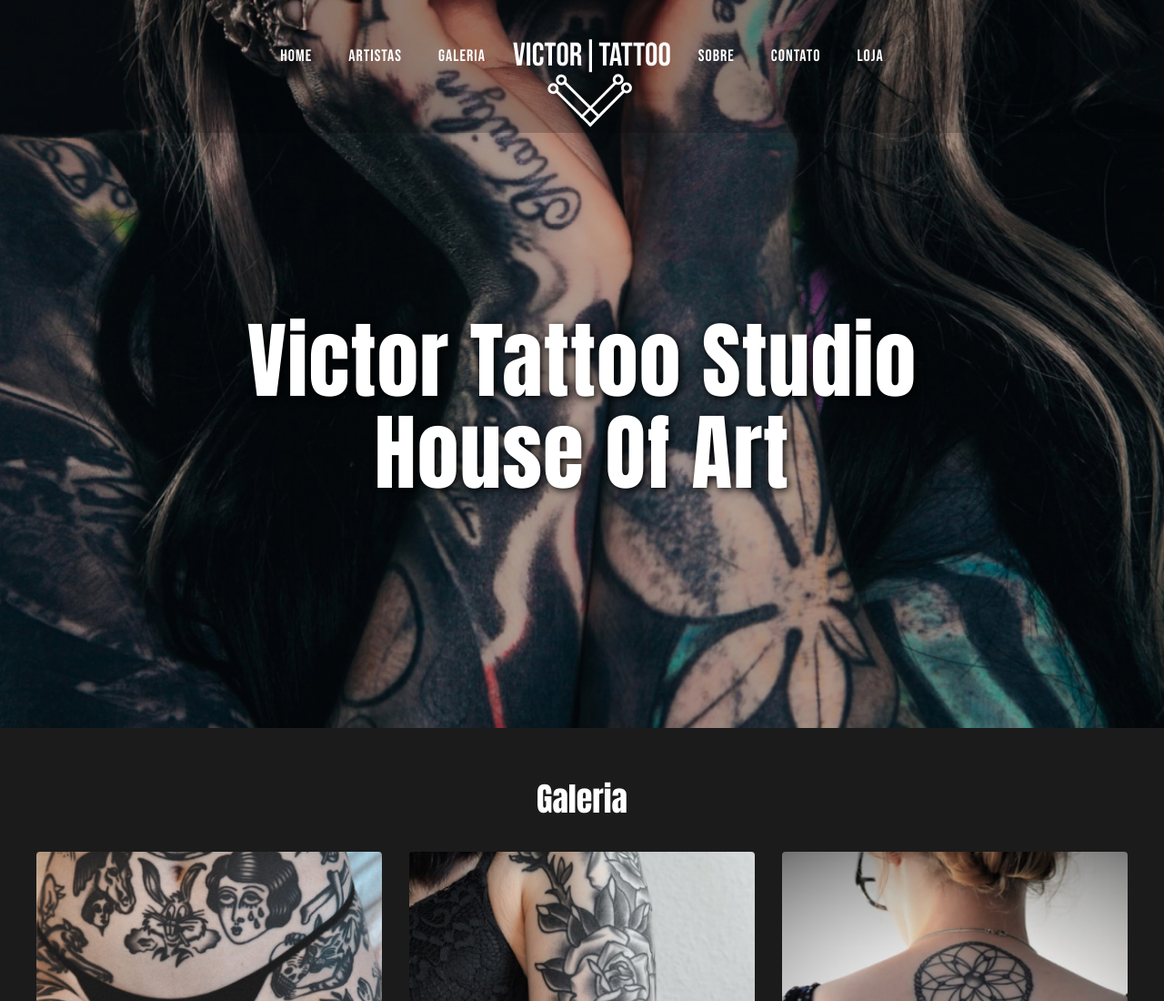
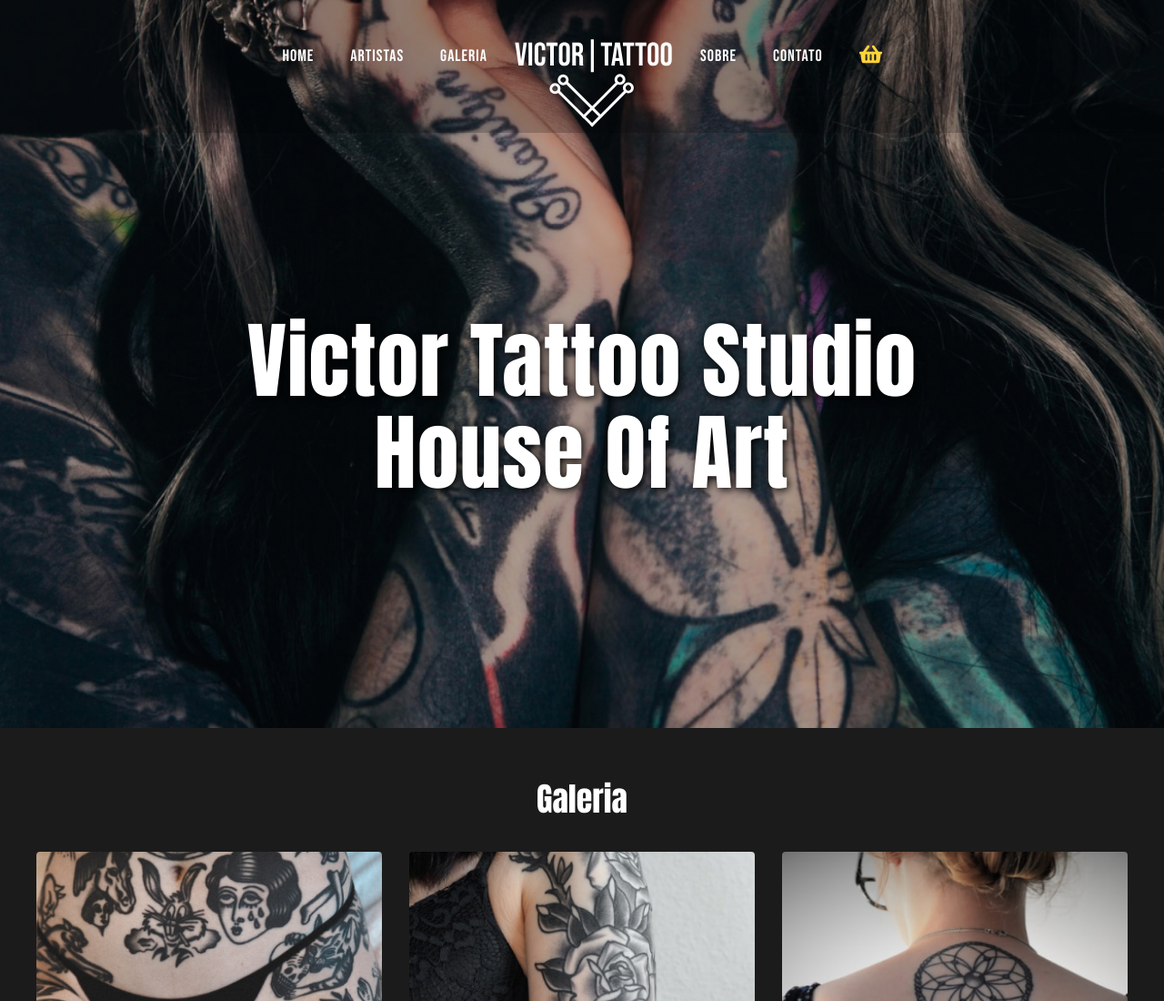
Before and after one commit to ExpertMicro/Victor-tattoo-v2, a plain HTML site: page index.html in a window 1280 px wide. Shown: the top 1100 px of the page at 91% size. Drawn offline with Linux system fonts and the light colour scheme; some packages are replaced by stand-ins of ours; a script that the page names is missing; files whose address does not match are found by name.

Commit message:
adicionado icone loja

```diff
--- a/css/style.css
+++ b/css/style.css
@@ -40,6 +40,15 @@ body {
   font-size: 18px;
   color: #fff;
   letter-spacing: 1px;
+}
+
+.tema-page .container-header .header .menu-nav .shop {
+  padding: 7px 0px 0px 40px;
+}
+
+.tema-page .container-header .header .menu-nav .shop img {
+  width: 25px;
+  height: 25px;
 }
 
 .container-header .header .menu-nav ul li a::after {
--- a/index.html
+++ b/index.html
@@ -28,7 +28,11 @@
             </div>
             <li><a href="">Sobre</a></li>
             <li><a href="">Contato</a></li>
-            <li><a href="">Loja</a></li>
+            <div class="shop">
+              <a href="">
+                <img src="img/shopping-basket-solid.svg" alt="Icon Shop">
+              </a>
+            </div>
           </ul>
         </nav>
       </header>
@@ -45,7 +49,7 @@
           <a href="#galeria">Galeria</a>
           <a href="#sobre">Sobre</a>
           <a href="#contato">Contato</a>
-
+          <a href="#contato">Loja</a>
         </div>
         <a href="javascript:void(0);" class="icon" onclick="myFunction()">
           <i class="fa fa-bars"></i>
```
Also changed, not shown: img/shopping-bag-solid.svg (added), img/shopping-basket-solid.svg (added).
